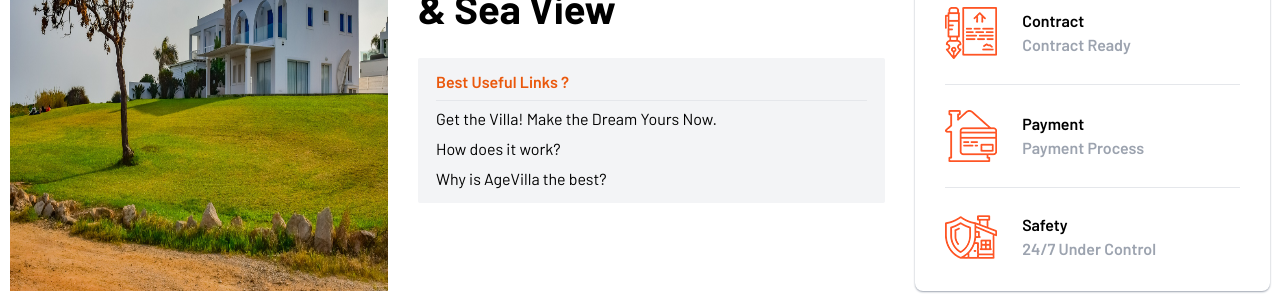
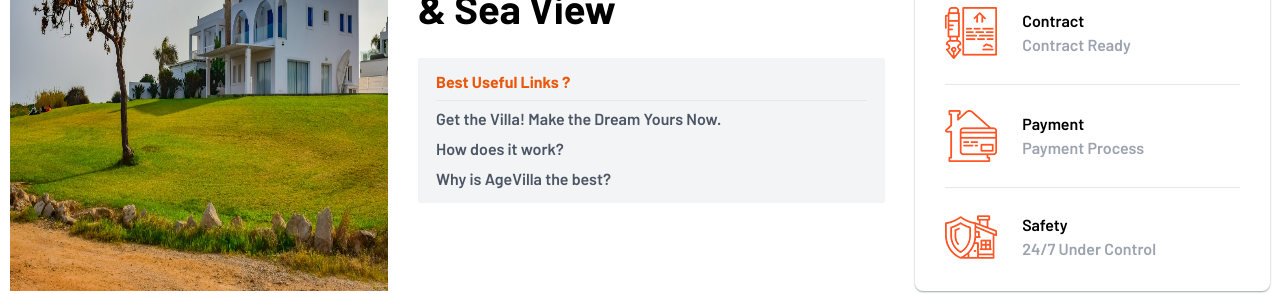
Before and after one commit to Biki101/age-villa, an Angular app: page / in a window 1280 px wide. Shown: the part 1079-1373 px from the top of the page. Built offline with nearby package versions, Linux system fonts and the light colour scheme; a web font is replaced by a local one.

Commit message:
added featured section

```diff
--- a/src/app/components/homepage/featured-section/featured-section.component.html
+++ b/src/app/components/homepage/featured-section/featured-section.component.html
@@ -13,11 +13,13 @@
     <div
       class="bg-gray-100 p-[12px] px-[18px] flex flex-col gap-[6px] rounded-sm"
     >
-      <div class="text-orange-600 font-semibold">Best Useful Links ?</div>
+      <div class="text-orange-600 font-bold">Best Useful Links ?</div>
       <hr />
-      <div>Get the Villa! Make the Dream Yours Now.</div>
-      <div>How does it work?</div>
-      <div>Why is AgeVilla the best?</div>
+      <div class="font-semibold text-gray-600">
+        Get the Villa! Make the Dream Yours Now.
+      </div>
+      <div class="font-semibold text-gray-600">How does it work?</div>
+      <div class="font-semibold text-gray-600">Why is AgeVilla the best?</div>
     </div>
   </div>
   <div
```
